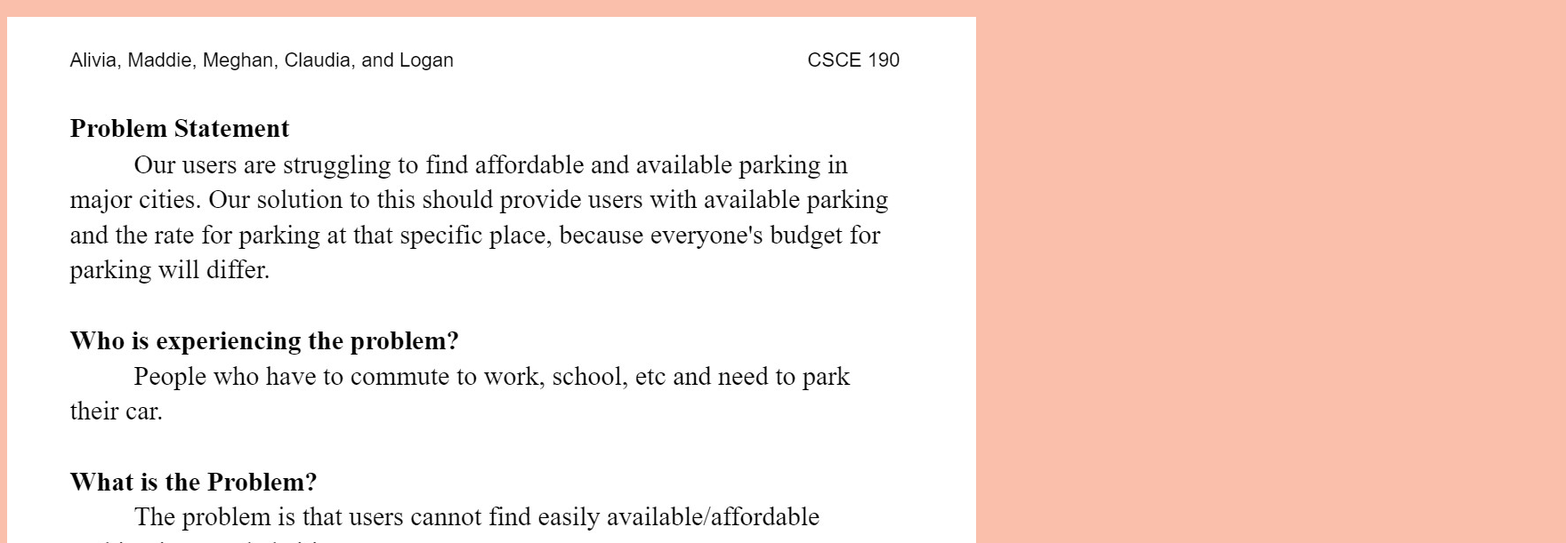
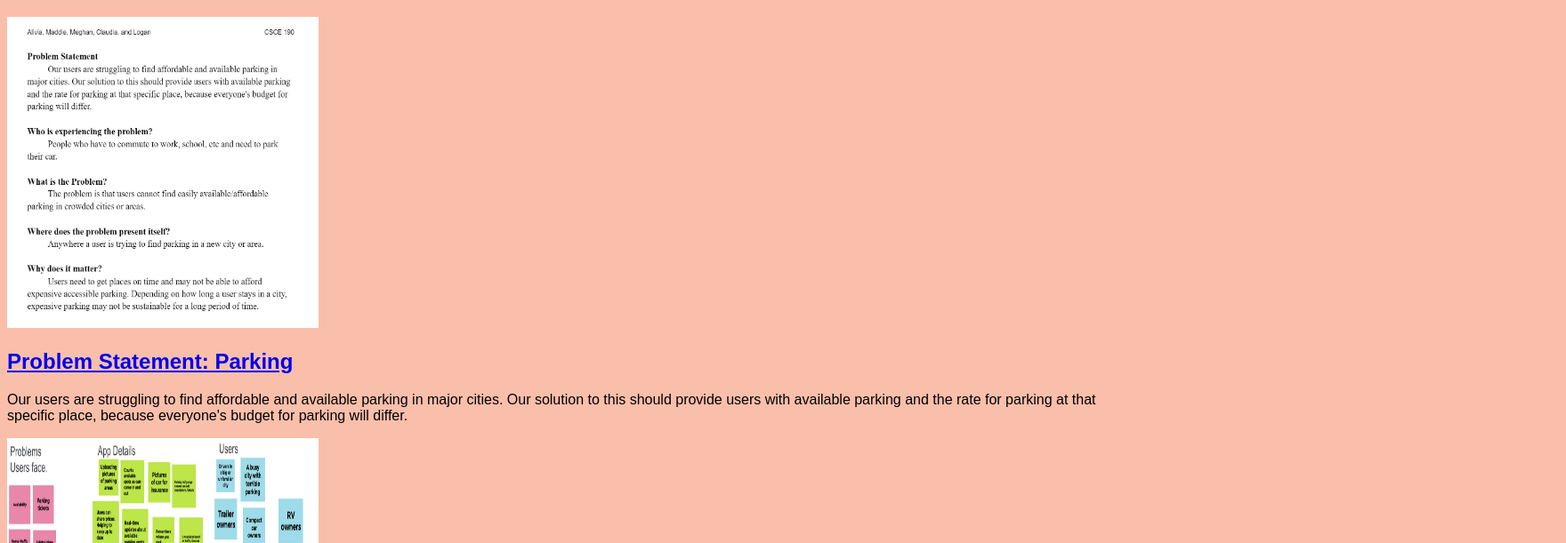
Before and after one commit to madelinetharp/madelinetharp.github.io, a plain HTML site: page index.html in a window 1280 px wide. Shown: the part 61-672 px from the top of the page at 89% size, 1760 px wide, since content can reach past the window. Drawn offline with Linux system fonts and the light colour scheme.

Commit message:
Update styles.css

```diff
--- a/styles.css
+++ b/styles.css
@@ -7,3 +7,8 @@ h1 {
     color: #ffffff;
     text-align: center;
 }
+
+img {
+    height: 350px;
+    width: 350px;
+}
```
